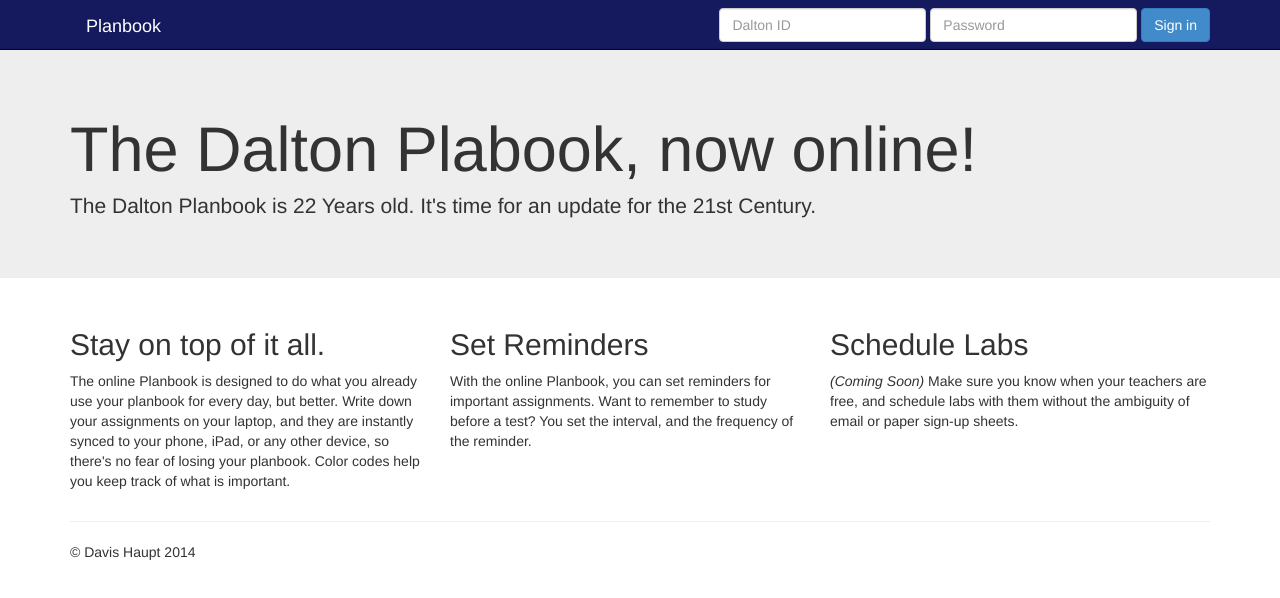
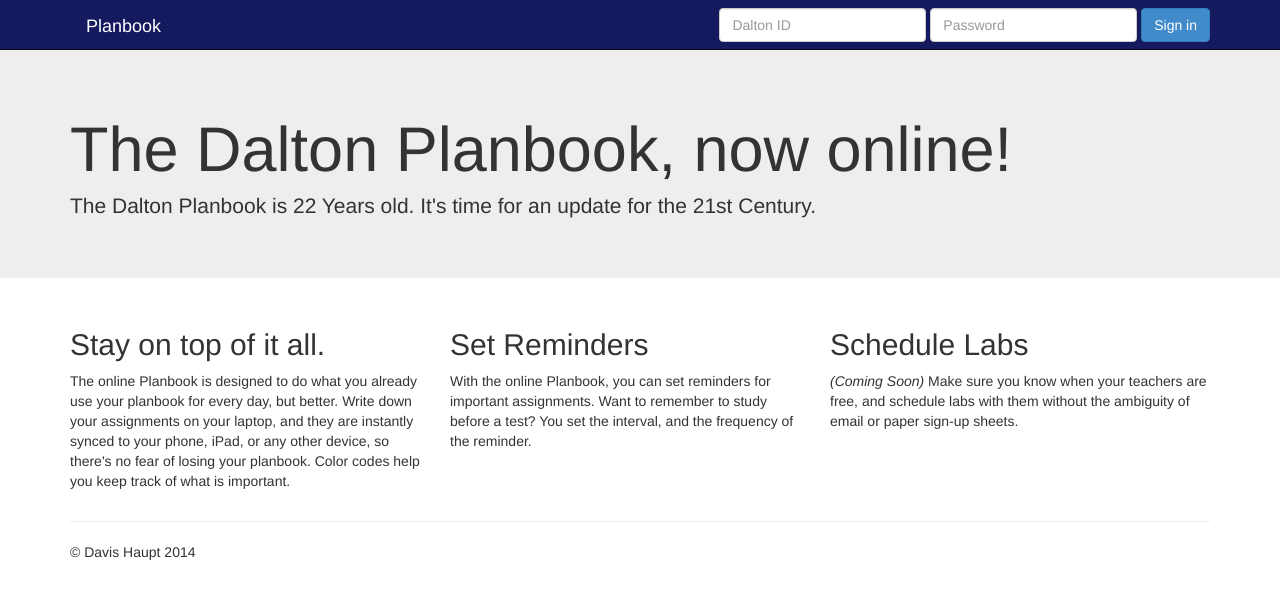
Before and after one commit to davish/Planbook, a website: page views/homepage.html in a window 1280 px wide. Drawn offline with nearby package versions, Linux system fonts and the light colour scheme; files that its build step writes are made by us from their sources; files whose address does not match are found by name.

Commit message:
fixed typo

```diff
--- a/views/homepage.html
+++ b/views/homepage.html
@@ -66,7 +66,7 @@
     <!-- Main jumbotron for a primary marketing message or call to action -->
     <div class="jumbotron">
       <div class="container">
-        <h1>The Dalton Plabook, now online!</h1>
+        <h1>The Dalton Planbook, now online!</h1>
         <p>The Dalton Planbook is <script>document.write(Math.abs(new Date().getYear() - 92))</script> Years old. It's time for an update for the 21st Century.</p>
         <!-- <p><a class="btn btn-primary btn-lg" role="button">Learn more &raquo;</a></p> -->
       </div>
```
